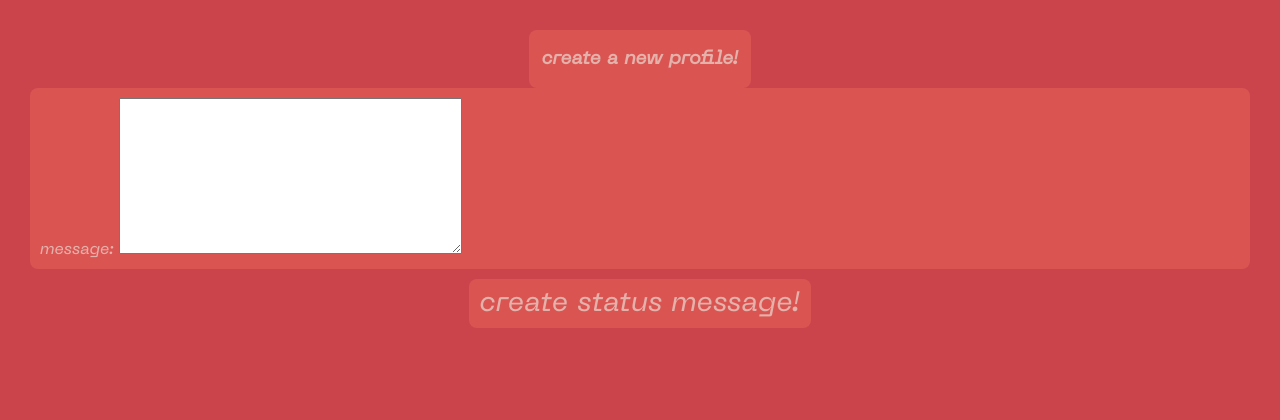
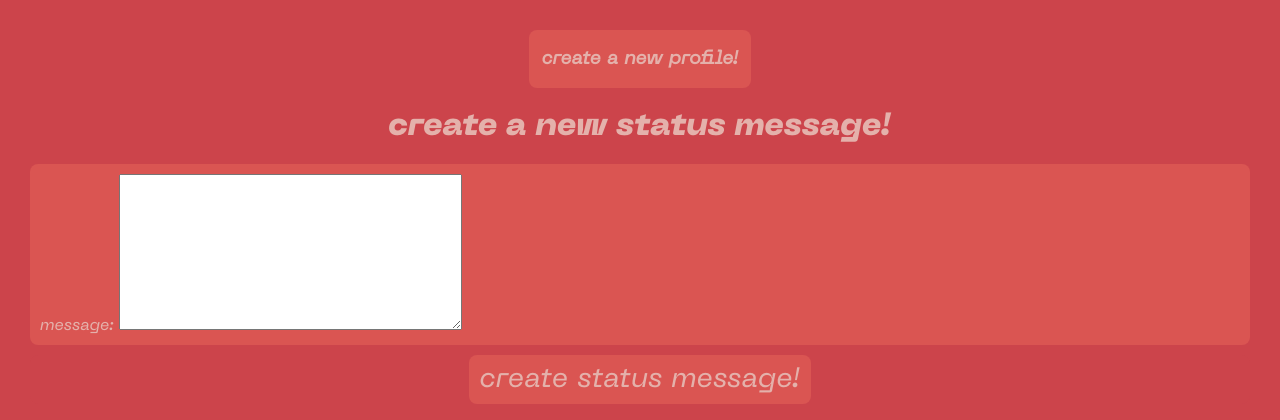
Before and after one commit to kennajw/cs412-django, a Django app: page /mini_fb/profile/1/create_status in a window 1280 px wide. Shown: the top 420 px of the page. Run offline with Django 4.2, Linux system fonts and the light colour scheme; data comes from the database, SQL or seed files in the repository.

Commit message:
slight change

```diff
--- a/mini_fb/templates/mini_fb/create_status_form.html
+++ b/mini_fb/templates/mini_fb/create_status_form.html
@@ -2,6 +2,8 @@
 {% extends 'mini_fb/base.html' %}
 
 {% block content %}
+<h1>create a new status message!</h1>
+
 <form method="POST">
     {% csrf_token %}
 
```
